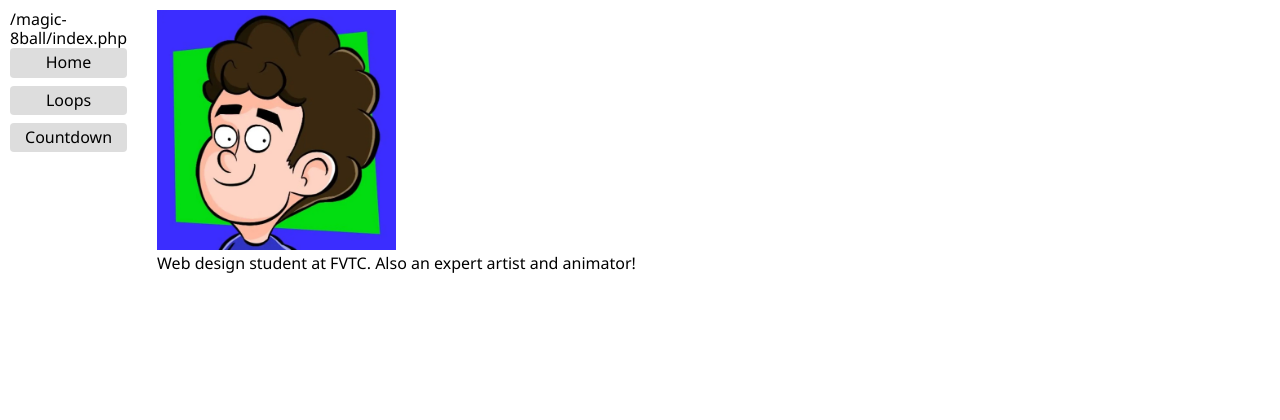
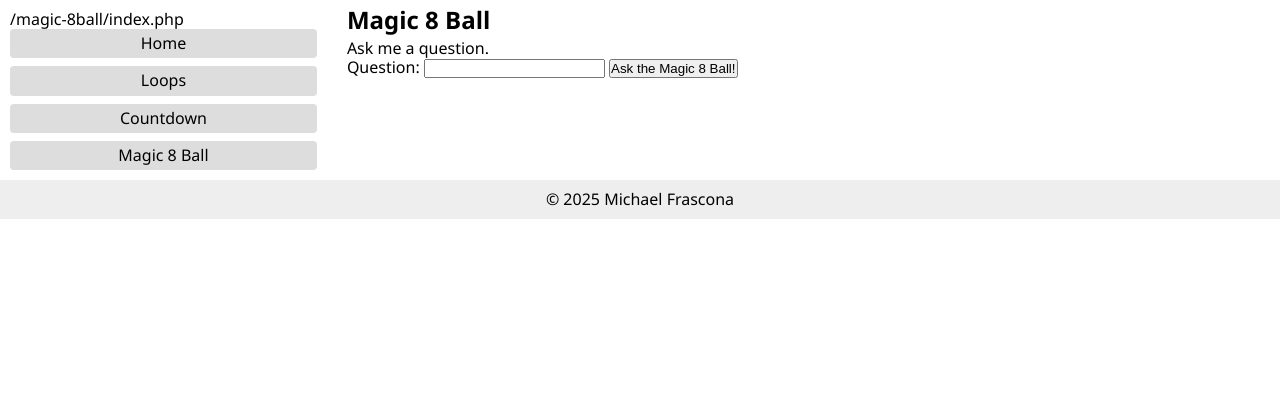
Before and after one commit to mgfrascona/phpClass, a PHP site: page /magic-8ball/index.php in a window 1280 px wide; the page is wider, and only the part inside the window is pictured. Shown: the part 180-600 px from the top of that part. After the commit the page ends 399 px from the top of that part, so only its background shows below. Run offline with PHP 8.4, Linux system fonts and the light colour scheme.

Commit message:
finished 8 ball

```diff
--- a/css/base.css
+++ b/css/base.css
@@ -19,6 +19,10 @@ header {
     display:flex;
     justify-content: center;
     align-items: center;
+}
+
+h2 {
+    margin-bottom: 10px;
 }
 
 #three-column {
--- a/includes/navigation.php
+++ b/includes/navigation.php
@@ -4,6 +4,7 @@
 $isHome = $_SERVER['REQUEST_URI'] == '/';
 $isLoops = $isHome = $_SERVER['REQUEST_URI'] == '/loops/';
 $isCountdown = $isHome = $_SERVER['REQUEST_URI'] == '/countdown/';
+$isMagic8Ball = $isHome = $_SERVER['REQUEST_URI'] == '/magic-8ball/';
 
 ?><nav>
     <?=$_SERVER['REQUEST_URI']?>
@@ -12,5 +13,6 @@ $isCountdown = $isHome = $_SERVER['REQUEST_URI'] == '/countdown/';
         <li class = "<?=$isHome?>"><a href="/">Home</a></li>
         <li class = "<?=$isLoops?>"><a href="/loops">Loops</a></li>
         <li class = "<?=$isCountdown?>"><a href="/countdown">Countdown</a></li>
+        <li class = "<?=$isMagic8Ball?>"><a href="/magic-8ball">Magic 8 Ball</a></li>
     </ul>
 </nav>
--- /dev/null
+++ b/magic-8ball/index.php
@@ -0,0 +1,76 @@
+<?php
+    session_start();
+
+    $responses = [
+        "Ask again later",
+        "Yes",
+        "No",
+        "It appears to be so",
+        "Definitely",
+        "Without a doubt",
+        "Very doubtful",
+        "Most likely",
+        "Better not tell you now",
+        "Concentrate and ask again",
+        "Don't count on it",
+        "Outlook not so good",
+        "Signs point to yes",
+        "Yes, definitely",
+        "You may rely on it",
+        "Reply hazy, try again",
+        "Cannot predict now",
+        "Outlook good",
+        "As I see it, yes",
+        "Don't bet on it"
+    ];
+
+    $answer = "Ask me a question.";
+    $question = trim($_POST['question'] ?? '');
+
+    if ($question != '') {
+        if (substr($question, -1) != '?') {
+            $answer = "Question must end with a question mark. Did you fall asleep in first grade English class? Try again!";
+        }
+        else if ($question == $_SESSION['question']) {
+            $answer = "You must ask a new question each time. Try again!";
+        }
+        else {
+            $randomIndex = mt_rand(0, count($responses) - 1);
+            $answer = $responses[$randomIndex];
+            $_SESSION['question'] = $question; //save their question for next time
+        }
+    }
+
+?><!doctype html>
+<html lang="en">
+<head>
+    <meta charset="UTF-8">
+    <meta name="viewport"
+          content="width=device-width, user-scalable=no, initial-scale=1.0, maximum-scale=1.0, minimum-scale=1.0">
+    <meta http-equiv="X-UA-Compatible" content="ie=edge">
+    <title>Michael's Website</title>
+    <link rel="stylesheet" href="/css/base.css">
+</head>
+<body>
+<?php
+include "../includes/header.php"
+?>
+<div id="three-column">
+    <?php
+    include "../includes/navigation.php"
+    ?>
+    <main>
+        <h2>Magic 8 Ball</h2>
+        <p class="answer"><?=$answer?></p>
+        <form method="post">
+            <label for="question">Question:</label>
+            <input type="text" name="question" id="question" value="<?=$question?>">
+            <input type="submit" value="Ask the Magic 8 Ball!">
+        </form>
+    </main>
+</div>
+    <?php
+    include "../includes/footer.php"
+    ?>
+</body>
+</html>
```
Also changed, not shown: tests/get-post.php (added, +18 -0 lines), tests/receive.php (added, +13 -0 lines).
